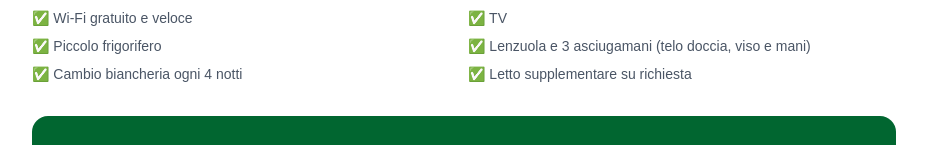
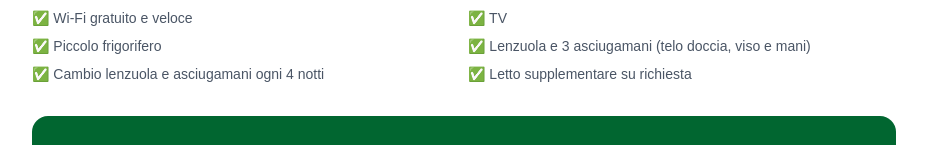
Before and after one commit to CasaAnia/sito-casaania, a Next.js app: page /camere/singola in a window 1280 px wide. Shown: the part 1559-1704 px from the top of the page, without its empty margins (176-1103 px from the left). Built offline with nearby package versions, Linux system fonts and the light colour scheme.

Commit message:
Camera Amelia: cambio lenzuola e asciugamani ogni 4 notti

```diff
--- a/app/camere/singola/page.tsx
+++ b/app/camere/singola/page.tsx
@@ -93,7 +93,7 @@ export default function CameraSingola() {
               '✅ TV',
               '✅ Piccolo frigorifero',
               '✅ Lenzuola e 3 asciugamani (telo doccia, viso e mani)',
-              '✅ Cambio biancheria ogni 4 notti',
+              '✅ Cambio lenzuola e asciugamani ogni 4 notti',
               '✅ Letto supplementare su richiesta',
             ].map(s => (
               <li key={s}>{s}</li>
```
